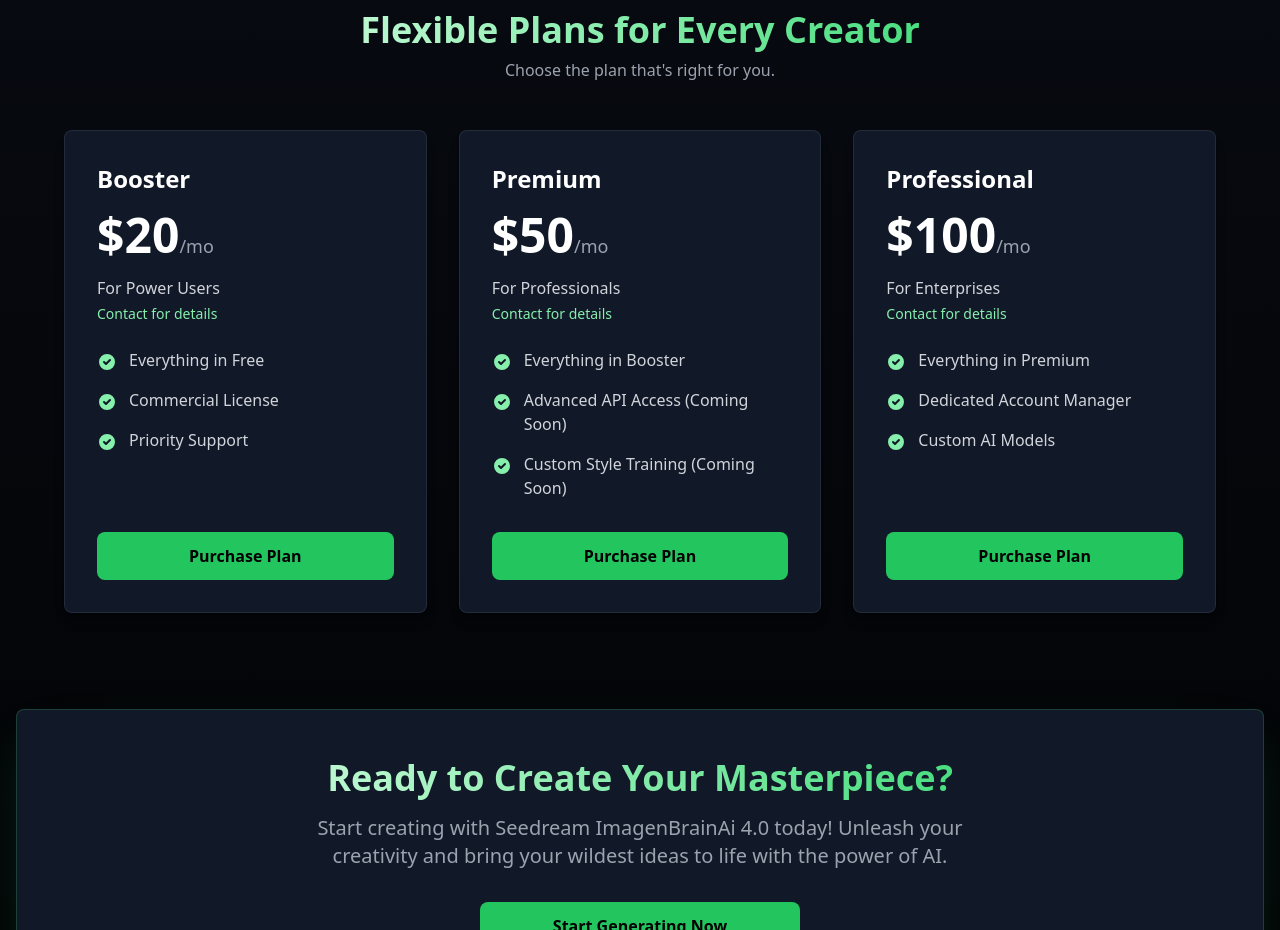
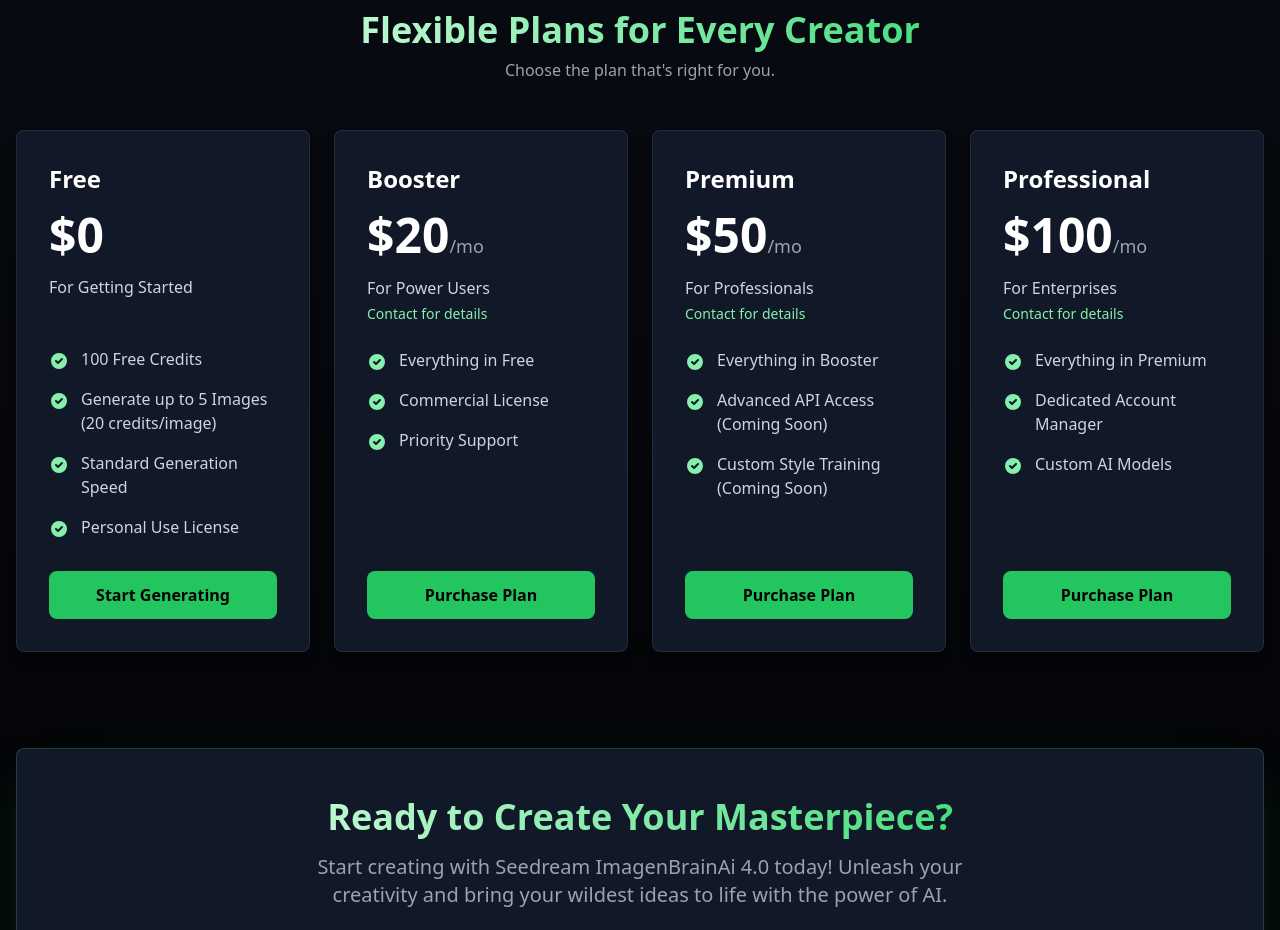
Before and after one commit to Kunal5s/Seedream-imagenbrainai-, a React (Vite) app: page /#/ in a window 1280 px wide. Shown: the part 5560-6490 px from the top of the page. Built offline with nearby package versions, Linux system fonts and the light colour scheme; no server answers.

Commit message:
feat: Add free pricing tier and update layout
Introduces a new 'Free' pricing tier to make the service accessible to new users. Updates the pricing section layout to accommodate the new tier and potentially future additions, using a 4-column grid on larger screens.

```diff
--- a/components/PricingSection.tsx
+++ b/components/PricingSection.tsx
@@ -2,6 +2,18 @@ import React from 'react';
 import CheckIcon from './ui/CheckIcon';
 
 const plans = [
+  {
+    name: 'Free',
+    price: '$0',
+    for: 'For Getting Started',
+    isFree: true,
+    features: [
+      '100 Free Credits',
+      'Generate up to 5 Images (20 credits/image)',
+      'Standard Generation Speed',
+      'Personal Use License',
+    ],
+  },
   {
     name: 'Booster',
     price: '$20',
@@ -38,6 +50,17 @@ const plans = [
 ];
 
 const PricingSection: React.FC = () => {
+  const ctaButtonClasses = "block w-full text-center bg-green-500 text-black font-bold py-3 px-6 rounded-lg transition-all duration-300 ease-in-out transform hover:bg-green-400 hover:shadow-lg hover:shadow-green-400/50 focus:outline-none focus:ring-4 focus:ring-green-400 focus:ring-opacity-50";
+
+  const handleScrollToGenerator = () => {
+    const generator = document.querySelector('#generator-suite');
+    if (generator) {
+      generator.scrollIntoView({ behavior: 'smooth' });
+    } else {
+      window.scrollTo({ top: 0, behavior: 'smooth' });
+    }
+  };
+
   return (
     <section>
       <div className="text-center mb-12">
@@ -48,13 +71,21 @@ const PricingSection: React.FC = () => {
         </h2>
         <p className="text-gray-400 mt-2">Choose the plan that's right for you.</p>
       </div>
-      <div className="grid grid-cols-1 md:grid-cols-2 lg:grid-cols-3 gap-8 max-w-6xl mx-auto">
+      <div className="grid grid-cols-1 md:grid-cols-2 lg:grid-cols-4 gap-6 max-w-7xl mx-auto">
         {plans.map((plan, index) => (
           <div key={index} className="bg-gray-900 border border-gray-700/50 rounded-lg p-8 flex flex-col shadow-lg">
             <h3 className="text-2xl font-semibold text-white">{plan.name}</h3>
-            <p className="text-5xl font-bold my-4 text-white">{plan.price}<span className="text-lg font-normal text-gray-400">/mo</span></p>
+            <p className="text-5xl font-bold my-4 text-white">
+              {plan.price}
+              {!plan.isFree && <span className="text-lg font-normal text-gray-400">/mo</span>}
+            </p>
             <p className="text-gray-300">{plan.for}</p>
+
+            {plan.isFree ? (
+               <div className="h-[48px]"></div> // Placeholder to align with paid plans' 'contact' link + margins
+            ) : (
                <a href="/#/contact" className="text-green-300 hover:text-green-200 text-sm mt-1 mb-6">Contact for details</a>
+            )}
 
             <ul className="space-y-4 mb-8 flex-grow">
               {plan.features.map((feature, fIndex) => (
@@ -65,14 +96,20 @@ const PricingSection: React.FC = () => {
               ))}
             </ul>
 
+            {plan.isFree ? (
+              <button onClick={handleScrollToGenerator} className={ctaButtonClasses}>
+                Start Generating
+              </button>
+            ) : (
               <a
                 href={plan.link}
                 target="_blank"
                 rel="noopener noreferrer"
-              className="block w-full text-center bg-green-500 text-black font-bold py-3 px-6 rounded-lg transition-all duration-300 ease-in-out transform hover:bg-green-400 hover:shadow-lg hover:shadow-green-400/50 focus:outline-none focus:ring-4 focus:ring-green-400 focus:ring-opacity-50"
+                className={ctaButtonClasses}
               >
                 Purchase Plan
               </a>
+            )}
           </div>
         ))}
       </div>
```
Lines whose indentation alone changed are shown as unchanged.
